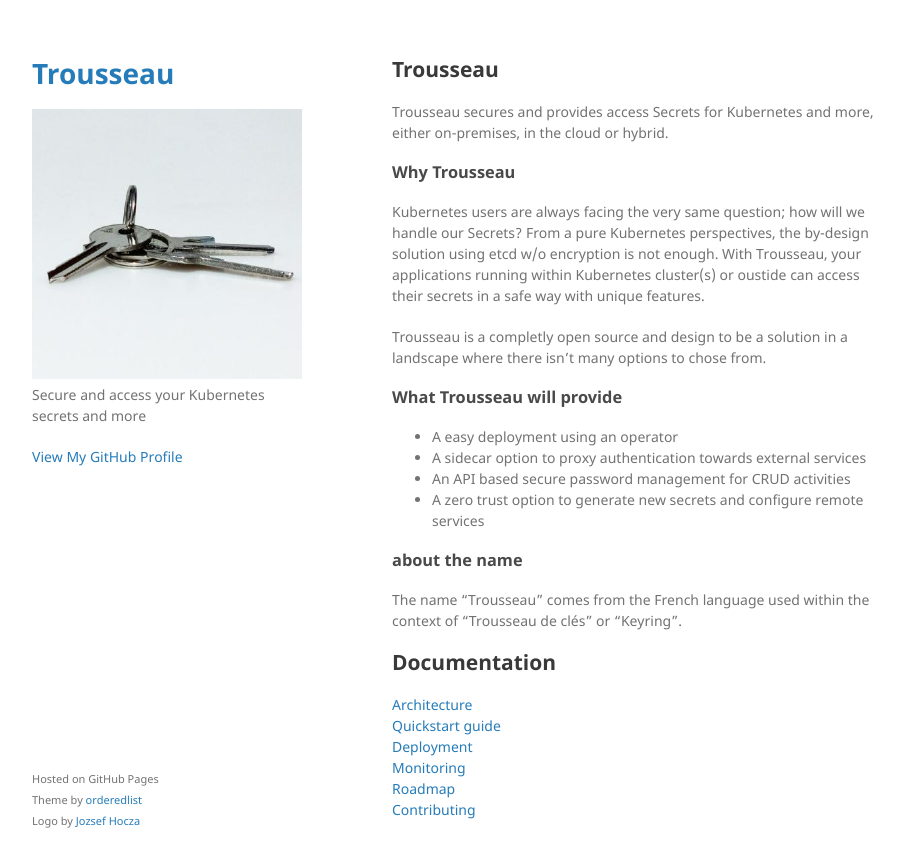
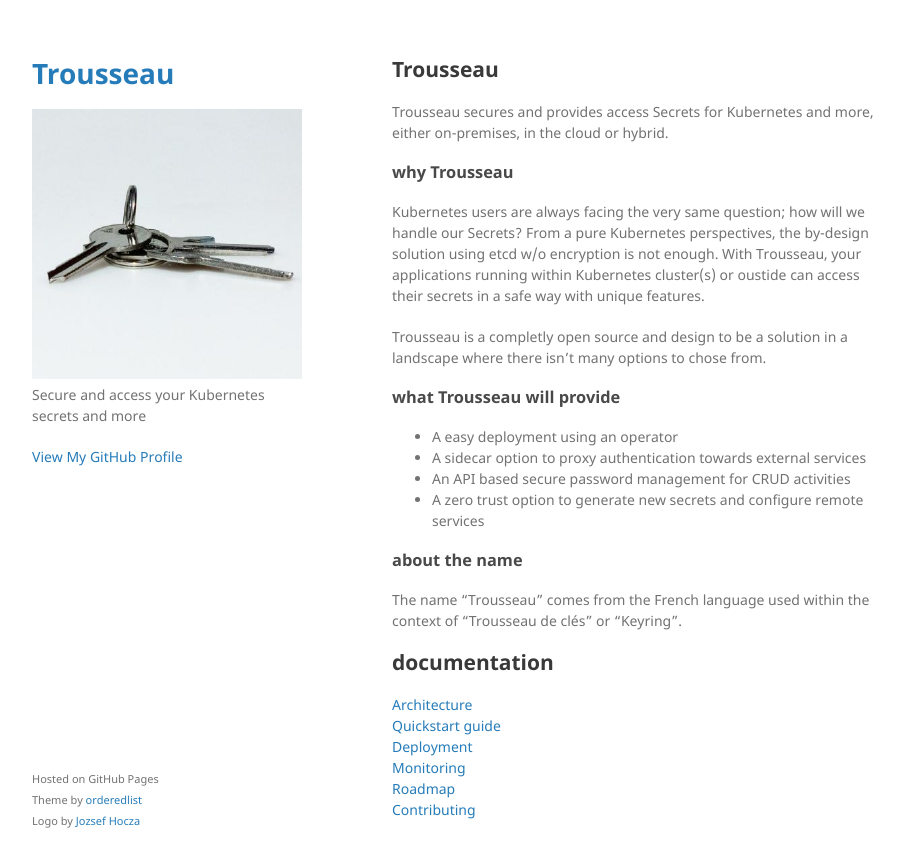
Before and after one commit to Trousseau-io/trousseau-io.github.io, a Jekyll site: the page built from index.md, in a window 1280 px wide. Shown: the top 867 px of the page, without its empty margins (178-1081 px from the left). Built offline with Jekyll 4.4.1, drawn with Linux system fonts in a browser that asks for light colours; our own code applies the rules of GitHub Pages for plain Markdown files.

```diff
--- a/index.md
+++ b/index.md
@@ -6,7 +6,7 @@ layout: default
 
 Trousseau secures and provides access Secrets for Kubernetes and more, either on-premises, in the cloud or hybrid.<br>
 
-### Why Trousseau
+### why Trousseau
 
 Kubernetes users are always facing the very same question; how will we handle our Secrets? From a pure Kubernetes
 perspectives, the by-design solution using etcd w/o encryption is not enough.
@@ -15,7 +15,7 @@ way with unique features.
 
 Trousseau is a completly open source and design to be a solution in a landscape where there isn't many options to chose from.
 
-### What Trousseau will provide
+### what Trousseau will provide
 
 * A easy deployment using an operator
 * A sidecar option to proxy authentication towards external services
@@ -25,7 +25,7 @@ Trousseau is a completly open source and design to be a solution in a landscape
 ### about the name
 The name "Trousseau" comes from the French language used within the context of "Trousseau de clés" or "Keyring".
 
-## Documentation
+## documentation
 
 [Architecture](./001-architecture.html) <br>
 [Quickstart guide](./002-quickstart.html) <br>
```
Also changed, not shown: 001-architecture.md (+3 -3 lines), assets/diagrams/trousseau_mvp1_-_simple_credentials.png, 1 other file.
